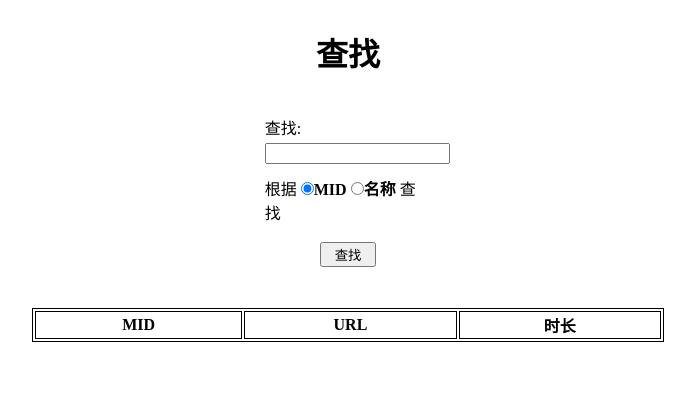
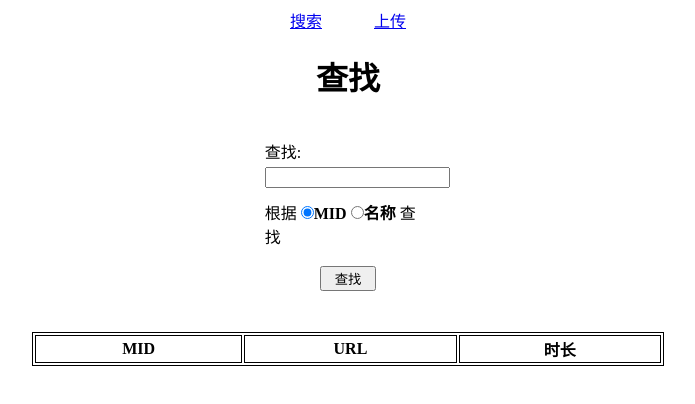
Before and after one commit to whitefood0201/web-music-repository, a plain HTML site: page src/webapp/search.html in a window 1280 px wide. Shown: the whole page, without its empty margins (292-987 px from the left). Drawn offline with Linux system fonts and the light colour scheme.

Commit message:
添加导航页

```diff
--- a/src/webapp/WEB-INF/web.xml
+++ b/src/webapp/WEB-INF/web.xml
@@ -92,6 +92,6 @@
 
 
     <welcome-file-list>
-        <welcome-file>upload.html</welcome-file>
+        <welcome-file>index.html</welcome-file>
     </welcome-file-list>
 </web-app>
--- a/src/webapp/css/format.css
+++ b/src/webapp/css/format.css
@@ -17,3 +17,12 @@
     flex-direction: column;
     align-items: center; /* 水平居中 */
 }
+
+.links {
+    display: inline;
+}
+
+.links a {
+    margin: 1.5em;
+    font-size: 1em;
+}
--- a/src/webapp/search.html
+++ b/src/webapp/search.html
@@ -11,6 +11,13 @@
 
 <body id="container">
     <script type="text/javascript" src="js/show.js"></script>
+
+
+    <span class="links">
+        <a href="search.html">搜索</a>
+        <a href="upload.html">上传</a>
+    </span>
+
     <h1>查找</h1>
 
     <div>
```
Also changed, not shown: src/webapp/index.html (added, +14 -0 lines), src/webapp/upload.html (+6 -0 lines).
